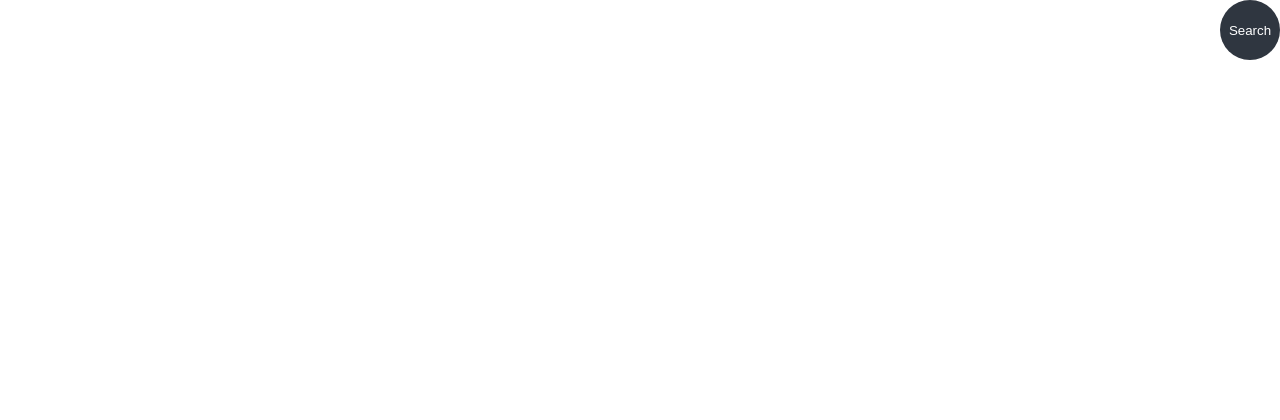
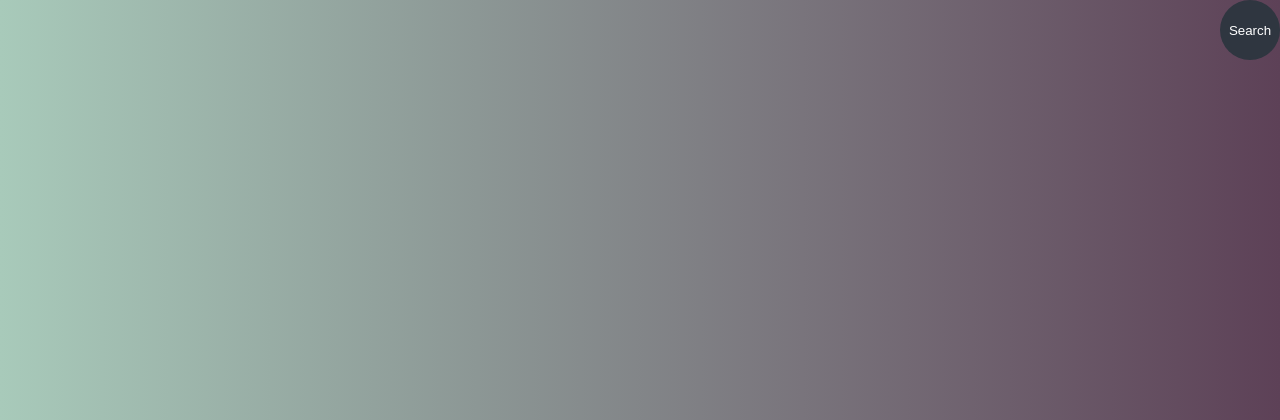
Before and after one commit to engineerOfLies/rabbitmqphp_example, a PHP site: page /frontend/index.php in a window 1280 px wide. Shown: the top 420 px of the page. Run offline with PHP 8.4, Linux system fonts and the light colour scheme; data that the repository does not hold is empty.

Commit message:
added ugly css background

```diff
--- a/frontend/index.php
+++ b/frontend/index.php
@@ -54,7 +54,12 @@ if(isset($_POST['submit'])) {
 </html>
 
 <style>
+  body {
+    background: #5D4157;  /* fallback for old browsers */
+    background: -webkit-linear-gradient(to right, #A8CABA, #5D4157);  /* Chrome 10-25, Safari 5.1-6 */
+    background: linear-gradient(to right, #A8CABA, #5D4157); /* W3C, IE 10+/ Edge, Firefox 16+, Chrome 26+, Opera 12+, Safari 7+ */
 
+  }
   /* Movie Posters Container */
   .container {
     width: 100%;
```
